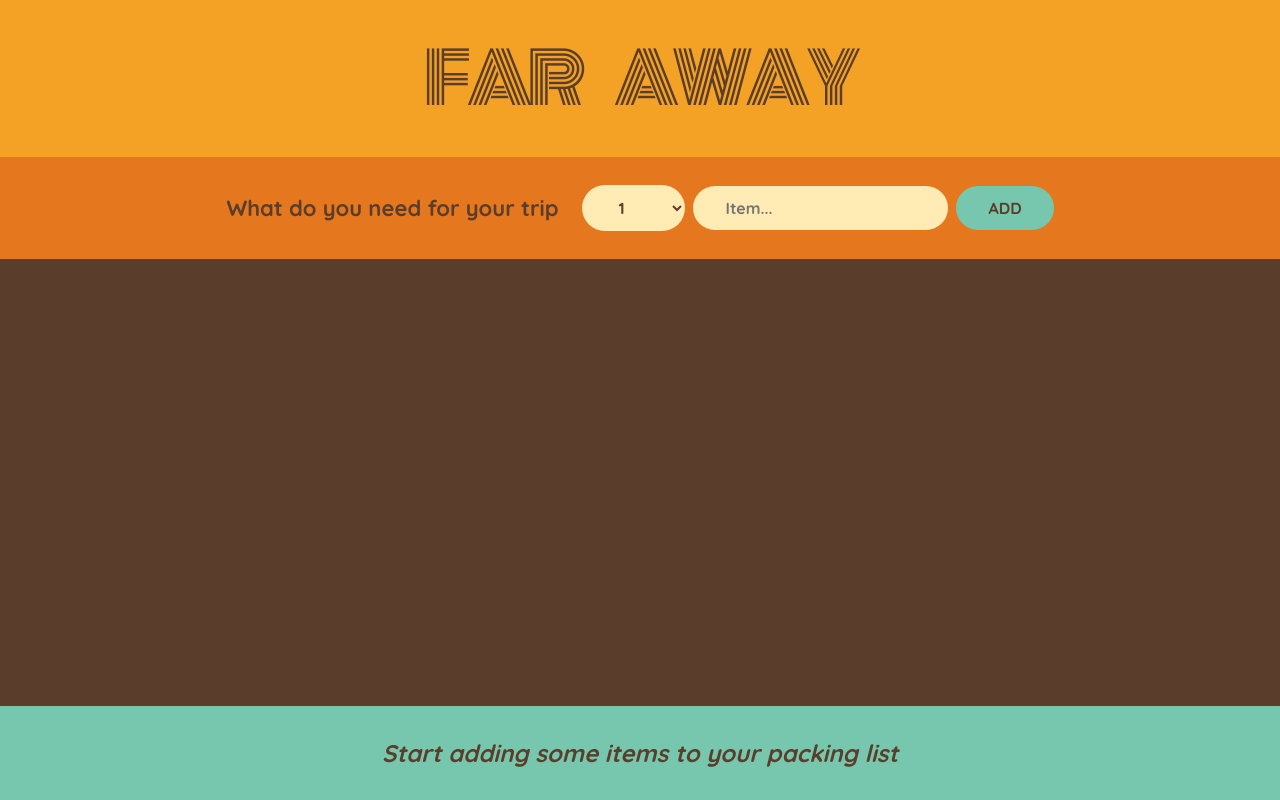
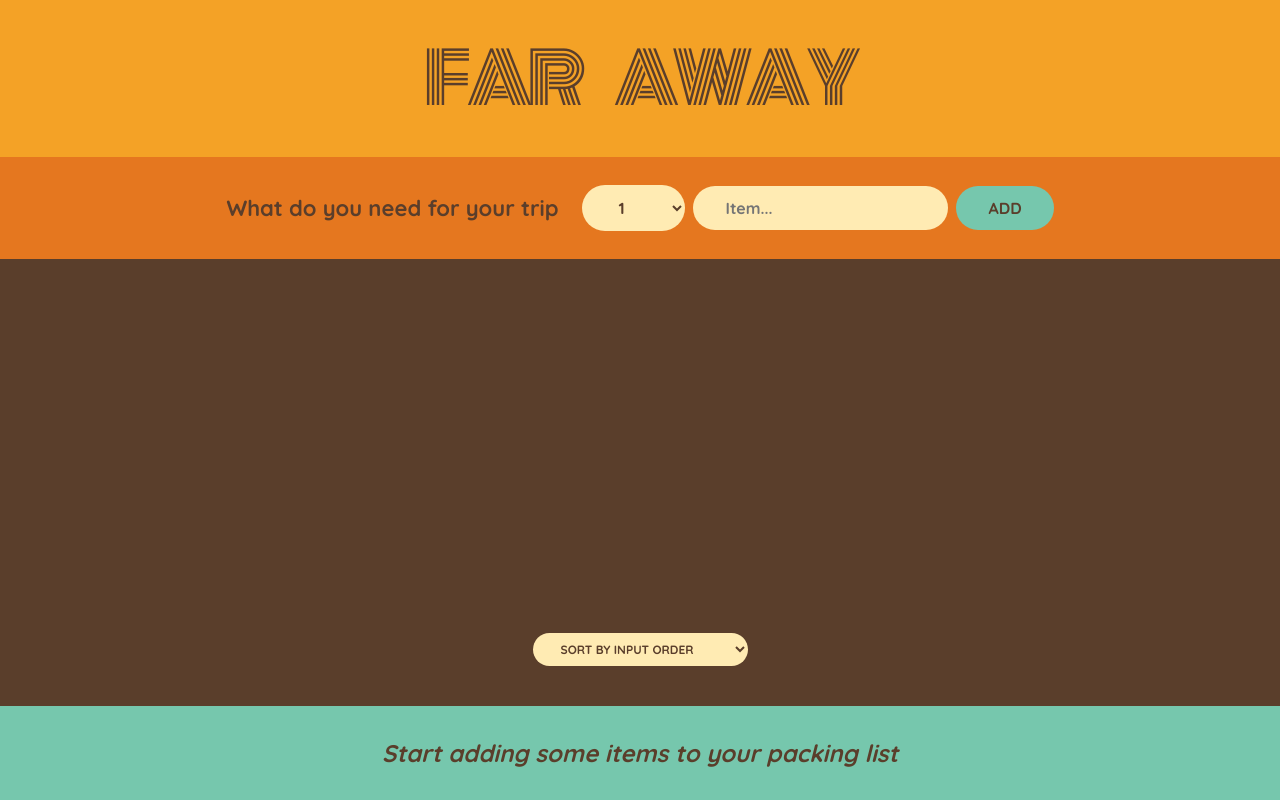
Before and after one commit to jmartinqs/list-for-travel, a React (Create React App) app: page / in a window 1280 px wide. Built offline with nearby package versions, Linux system fonts and the light colour scheme.

Commit message:
sorting items

```diff
--- a/src/App.js
+++ b/src/App.js
@@ -84,16 +84,31 @@
   );
 }
 
-function PackingList({ items = [], onDeleteItem, onToggleItems }) {
-  useEffect(() => {
-    console.log("PackingList has been re-rendered with updated items:", items);
-  }, [items]);
+function PackingList({ items, onDeleteItem, onToggleItems }) {
+  const [sortedBy, setSortedBy] = useState("input");
+
+  let sortedItems;
+
+  if (sortedBy === "input") sortedItems = items;
+
+  if (sortedBy === "description")
+    sortedItems = items
+      .slice()
+      .sort((a, b) => a.description.localeCompare(b.description));
+
+  if (sortedBy === "packed")
+    sortedItems = items
+      .slice()
+      .sort((a, b) => Number(a.packed) - Number(b.packed));
+
+  // useEffect(() => {
+  //   console.log("PackingList has been re-rendered with updated items:", items);
+  // }, [items]);
 
   return (
-    <>
     <div className="list">
       <ul>
-          {items.map((item) => (
+        {sortedItems.map((item) => (
           <Item
             item={item}
             onDeleteItem={onDeleteItem}
@@ -102,8 +117,15 @@
           />
         ))}
       </ul>
+
+      <div className="actions">
+        <select value={sortedBy} onChange={(e) => setSortedBy(e.target.value)}>
+          <option value="input">Sort by input order</option>
+          <option value="description">Sort by description</option>
+          <option value="packed">Sort by packed status</option>
+        </select>
       </div>
-    </>
+    </div>
   );
 }
 
```
Lines whose indentation alone changed are shown as unchanged.
